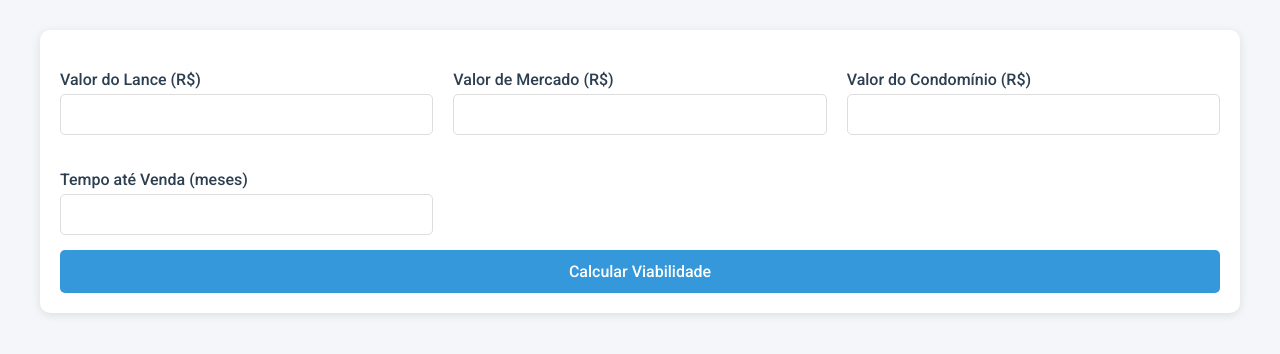
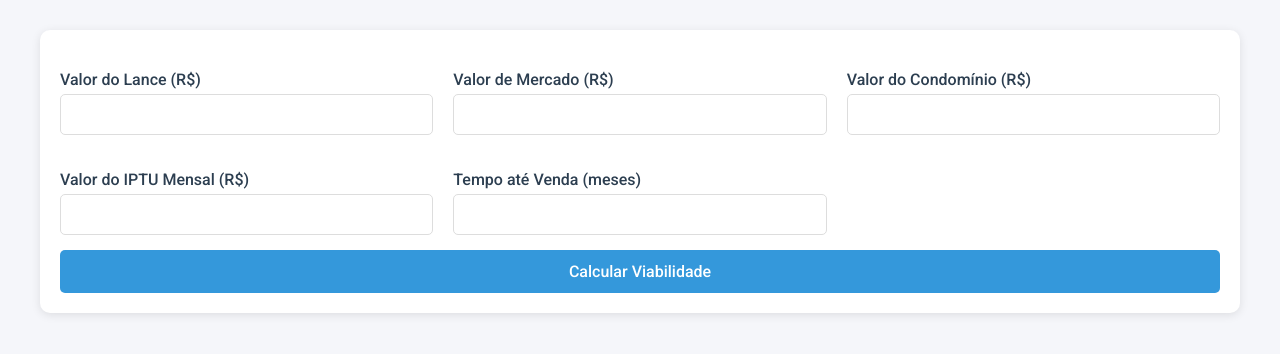
Before and after one commit to claudionalin/calculadora-leilao, a Flask app: page / in a window 1280 px wide. Shown: the part 86-440 px from the top of the page. Run offline with Flask 3, Linux system fonts and the light colour scheme.

Commit message:
Update index.html

```diff
--- a/templates/index.html
+++ b/templates/index.html
@@ -157,6 +157,10 @@
                         <input type="number" id="valor_condominio" required min="0" step="0.01">
                     </div>
                     <div class="form-group">
+                        <label>Valor do IPTU Mensal (R$)</label>
+                        <input type="number" id="valor_iptu" required min="0" step="0.01">
+                    </div>
+                    <div class="form-group">
                         <label>Tempo até Venda (meses)</label>
                         <input type="number" id="meses_ate_venda" required min="1" step="1">
                     </div>
@@ -227,6 +231,7 @@
                 valor_lance: document.getElementById('valor_lance').value,
                 valor_mercado: document.getElementById('valor_mercado').value,
                 valor_condominio: document.getElementById('valor_condominio').value,
+                valor_iptu: document.getElementById('valor_iptu').value,
                 meses_ate_venda: document.getElementById('meses_ate_venda').value
             };
 
```
